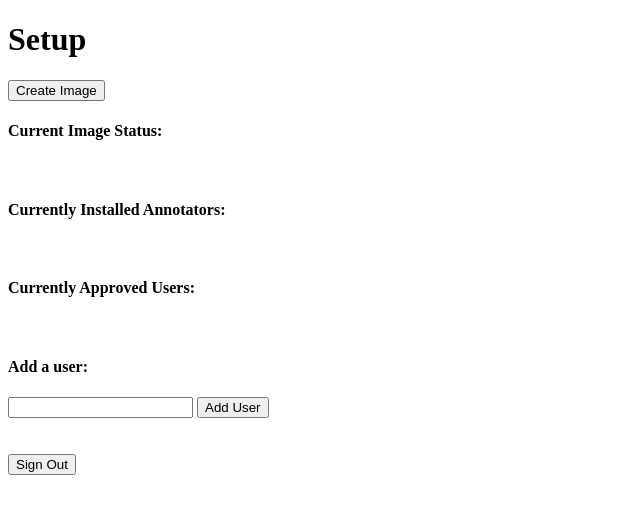
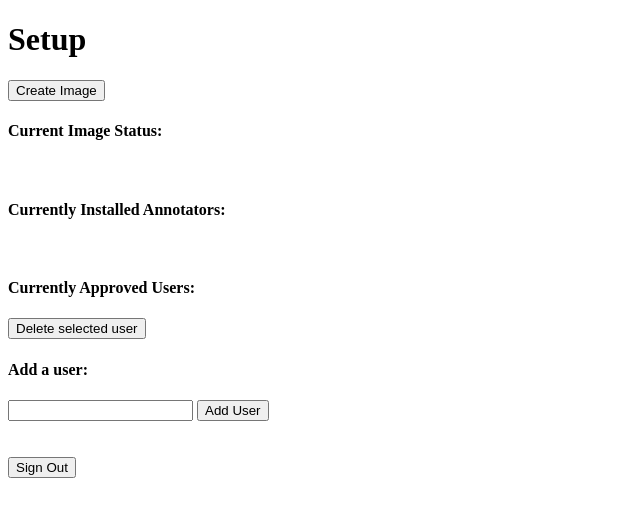
Before and after one commit to KarchinLab/open-cravat-cloudqueue, a Flask app: template app-engine/templates/admin.html in a window 1280 px wide. Shown: the top 517 px of the page, without its empty margins (0-640 px from the left). Run offline with Flask 2, Linux system fonts and the light colour scheme; the template is opened without the code that fills it, so the values that code supplies are empty; some libraries are stand-ins or nearby versions.

Commit message:
User deletion is working, two ways, eliminating the admin user cb is not

```diff
--- a/app-engine/templates/admin.html
+++ b/app-engine/templates/admin.html
@@ -39,6 +39,7 @@
     <br>
     <h4>Currently Approved Users:</h4>
     <div id="authorizedUsers"></div>
+    <button onclick="deleteUser()">Delete selected user</button>
     <br>
     <h4>Add a user:</h4>
     <input type="text" id="newUser" value="">
```
